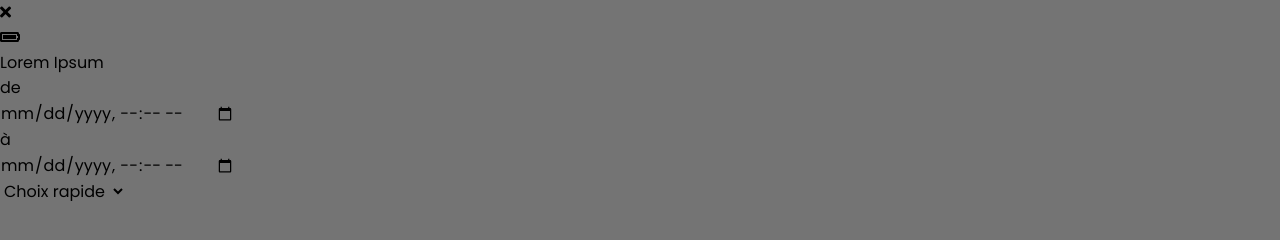
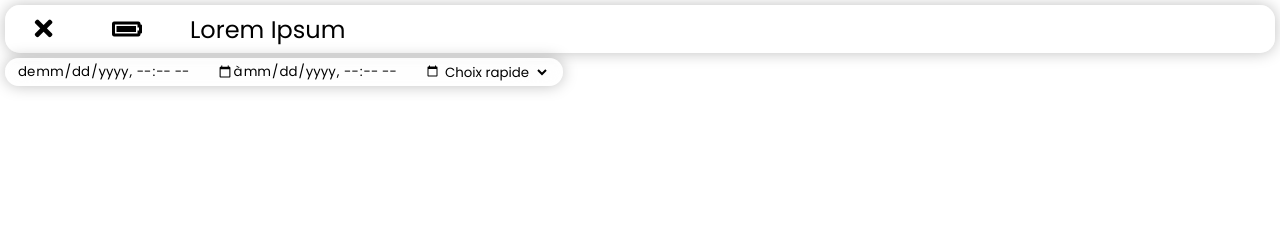
Before and after one commit to yanis-laporte/monitoring_pesquiers, a website built with Parcel: page client/src/charts.html in a window 1280 px wide. Built offline with nearby package versions, Linux system fonts and the light colour scheme.

Commit message:
charts.scss

```diff
--- a/client/src/scss/charts.scss
+++ b/client/src/scss/charts.scss
@@ -1,15 +1,119 @@
 @import "reset";
 @import "base";
-
-
 
 html,
 body,
 .container {
     height: 100%;
     width: 100%;
+
+    // Pour empêcher la scrollbar bottom d'apparaitre quand on clique sur le menu hamburger d'un graphique
+    overflow-x: hidden;
 }
 
-body {
-    background-color: rgb(116, 116, 116);
+nav#chart-navbar {
+    top: 0;
+    height: 3em;
+    margin: 5px;
+    padding-left: 15px;
+
+    background: #ffffff66;
+    border: 3px solid #ffffff66;
+    box-shadow: 0px 0px 15px #00000040;
+    backdrop-filter: blur(20px);
+    border-radius: 15px;
+
+    ul {
+        height: 100%;
+        width: 100%;
+        display: inline-flex;
+        align-items: center;
+        gap: 3em;
+
+
+        #close {
+            width: 1.6em;
+            text-align: center;
+            font-size: 1.6em;
+            color: black;
+
+            &:hover {
+                cursor: pointer;
+                color: white;
+            }
+        }
+
+        #battery {
+            font-size: 1.5em;
+        }
+
+        #name {
+            width: fit-content;
+            font-size: 1.5em;
+            // hide text overflow
+            text-overflow: ellipsis;
+            overflow: hidden;
+            white-space: nowrap;
+        }
+
+    }
 }
+
+#timerange {
+    margin: 5px;
+    padding-left: 10px;
+    padding-right: 10px;
+    width: fit-content;
+    font-size: smaller;
+
+    background: rgba(255, 255, 255, 0.4);
+    border: 3px solid #ffffff66;
+    box-shadow: 0px 0px 15px #00000040;
+    backdrop-filter: blur(20px);
+    border-radius: 15px;
+
+    ul,
+    li {
+        display: inline-flex;
+        text-align: center;
+        align-items: center;
+    }
+}
+
+.chartsWrapper {
+    padding: 5px;
+
+}
+
+#chartsContainer {
+    display: flex;
+    flex-direction: row;
+    flex-wrap: wrap;
+    justify-content: center;
+    gap: 5px;
+
+    width: 100%;
+    height: 100%;
+
+}
+
+.no-data {
+    font-size: xx-large;
+    position: absolute;
+    top: calc(50% - 3em);
+    color: white;
+    background: #0000008a;
+    box-shadow: 0px 0px 20px 20px #0000008a;
+    text-align: center;
+
+}
+
+.chart {
+    width: calc(100% / 2 - 3px);
+    border-radius: 5px;
+
+    // Quand le screen < 1250px -> graphique prend toute la largeur de la page
+    @media screen and (max-width: 1250px) {
+        width: 100%;
+    }
+}
```
